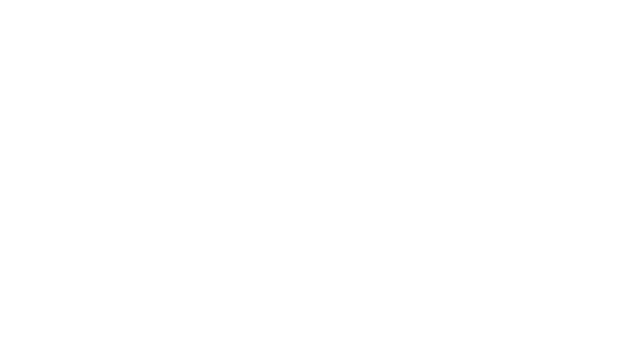
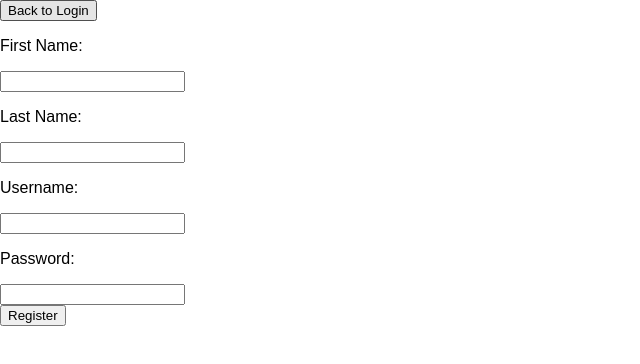
Before and after one commit to WadeT2000/LIFT, a React (Create React App) app in the folder ui/: page /registration in a window 1280 px wide. Before the commit this address had no page. Shown: the top 364 px of the page, without its empty margins (0-640 px from the left). Built offline with nearby package versions, Linux system fonts and the light colour scheme.

Commit message:
Created the registration page

```diff
--- a/ui/src/App.js
+++ b/ui/src/App.js
@@ -3,6 +3,7 @@
 import { BrowserRouter as Router, Routes, Route, Navigate} from 'react-router-dom';
 import Cookies from 'js-cookie';
 import LoginPage from './Login/Login';
+import Register from './Login/Register';
 import HomePage from './Home/Home';
 import Logout from './Login/Logout';
 import PatientList from './Patient/PatientList';
@@ -56,7 +57,7 @@
             <AuthContext.Provider value={{ auth, setAuth }}>
                 <Routes>
                   <Route path="/" element={<LoginPage />} />
-                  {/* <Route path="/registration" element={<Register />} /> */}
+                  <Route path="/registration" element={<Register />} />
                   <Route path='/home' element={<HomePage />} />
                   {/* <Route path="/home" element={auth ? <HomePage /> : <Navigate to='/' />} /> */}
                   <Route path="/logout" element={<Logout />} />
--- a/ui/src/Login/Login.js
+++ b/ui/src/Login/Login.js
@@ -135,6 +135,7 @@
           required
         /><br/>
         <button className="login-button" onClick={login}>Login</button><br/>
+        <button className="register-button" onClick={() => navigate('/registration')}>Create Account</button>
       </div>
       <div className="toggle-container">
         <button
--- /dev/null
+++ b/ui/src/Login/Register.css
@@ -0,0 +1,53 @@
+/* .registerbox {
+    background-color: #fff;
+    padding: 20px;
+    border-radius: 10px;
+    box-shadow: 0px 0px 10px rgba(0, 0, 0, 0.1);
+    max-width: 400px;
+    margin: 50px auto;
+    text-align: center;
+  }
+
+  .registerbox p {
+    margin: 10px 0;
+  }
+
+  .registerbox input[type="text"],
+  .registerbox input[type="password"] {
+    width: calc(100% - 20px);
+    padding: 10px;
+    margin: 10px 0;
+    border: 1px solid #ccc;
+    border-radius: 5px;
+  }
+
+  .registerbox button {
+    padding: 10px 20px;
+    margin: 10px 0;
+    border: none;
+    border-radius: 5px;
+    background-color: #007bff;
+    color: #fff;
+    cursor: pointer;
+  }
+
+  .registerbox button:hover {
+    background-color: #0056b3;
+  }
+
+  .logback {
+    background-color: #6c757d;
+  }
+
+  .logback:hover {
+    background-color: #5a6268;
+  }
+
+  .dialog-header {
+    background-color: #007bff;
+    color: #fff;
+  }
+
+  .dialog-content {
+    text-align: left;
+  } */
--- /dev/null
+++ b/ui/src/Login/Register.js
@@ -0,0 +1,108 @@
+import { useNavigate } from "react-router-dom";
+import { useState} from "react";
+import authenticate from './Auth';
+import './Register.css';
+
+
+export default function Register() {
+   const navigate = useNavigate();
+   const [fName, setFname] = useState('');
+   const [lName, setLname] = useState('');
+   const [username, setUsername] = useState('');
+   const [password, setPassword] = useState('');
+
+
+
+   const handlealert = (msg) => {
+       alert(msg)
+     }
+
+
+   const register = async (e) => {
+       e.preventDefault();
+       let fNameValidation = nameformValidation(fName, `First Name`);
+       let lNameValidation = nameformValidation(lName, `Last Name`);
+       let userValidation = formValidation(username, `Username`);
+       let passValidation = formValidation(password, `Password`);
+       if (!fNameValidation && !lNameValidation && !userValidation && !passValidation){
+         const status = await authenticate(fName, lName, username, password, 'create');
+         handleResponse(status);
+       } else {
+         let msg = '';
+         if(fNameValidation){
+           msg = msg.concat(fNameValidation);
+         }
+         if (lNameValidation){
+           msg = msg.concat(lNameValidation);
+         }
+         if (userValidation){
+           msg = msg.concat(userValidation);
+         }
+         if (passValidation){
+           msg = msg.concat(passValidation);
+         }
+         handlealert(msg)
+       }
+     };
+
+   const formValidation = (input, inputType) => {
+       let strRegex = new RegExp(/^[a-z0-9]+$/i);
+       let validChars = strRegex.test(input);
+       let validLength =(input.length >=5) && (input.length <=30);
+       let message = '';
+       if (!validChars){
+         message = message.concat(`Invalid Characters in ${inputType}, only alphanumeric characters are acceptable.\n`)
+       }
+       if (!validLength){
+         message = message.concat(`Invalid Length in ${inputType}, input must be 5-30 characters.\n`)
+       }
+       if (validChars && validLength){
+         return false;
+       } else {
+         return message
+       }
+   };
+
+   const nameformValidation = (input, inputType) => {
+       let strRegex = new RegExp(/^[a-z0-9]+$/i);
+       let validChars = strRegex.test(input);
+       let validLength =(input.length >=1) && (input.length <=30);
+       let message = '';
+       if (!validChars){
+         message = message.concat(`Invalid Characters in ${inputType}, only alphanumeric characters are acceptable.\n`)
+       }
+       if (!validLength){
+         message = message.concat(`Invalid Length in ${inputType}, input must be 5-30 characters.\n`)
+       }
+       if (validChars && validLength){
+         return false;
+       } else {
+         return message
+       }
+   };
+
+
+   const handleResponse = (res) => {
+         alert(res.message)
+         navigate('/')
+     };
+
+
+
+   return (
+       <div>
+           <div className="registerbox">
+               <button className="logrback" onClick={() => navigate('/')}>Back to Login</button><br/>
+               <p className="registerfname">First Name:</p>
+               <input type="text" className="regfnameinput" minLength="1" maxLength="30" placeholder="" value={fName} onChange={(e) => setFname(e.target.value)} required/>
+               <p className="registerlname">Last Name:</p>
+               <input type="text" className="reglnameinput" minLength="1" maxLength="30" placeholder="" value={lName} onChange={(e) => setLname(e.target.value)} required/>
+               <p className="registeruname">Username:</p>
+               <input type="text" className="reguserinput" minLength="5" maxLength="30" placeholder="" value={username} onChange={(e) => setUsername(e.target.value)} required/><br/>
+               <p className="registerpass">Password:</p>
+               <input type="password" className="regpassinput" minLength="5" maxLength="30" placeholder="" value={password} onChange={(e) => setPassword(e.target.value)} required/><br/>
+               <button className="registorpbutt" onClick={(e)=>register(e)}>Register</button>
+           </div>
+       </div>
+   )
+}
```
